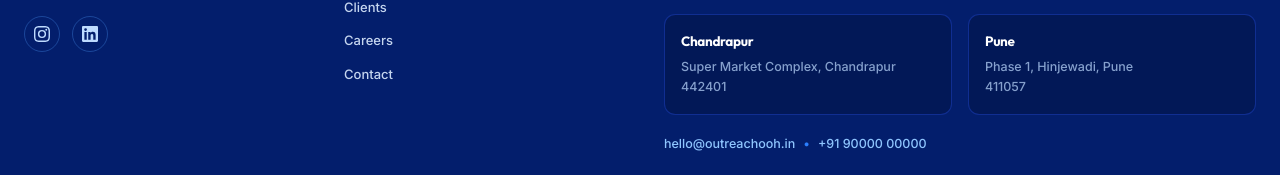
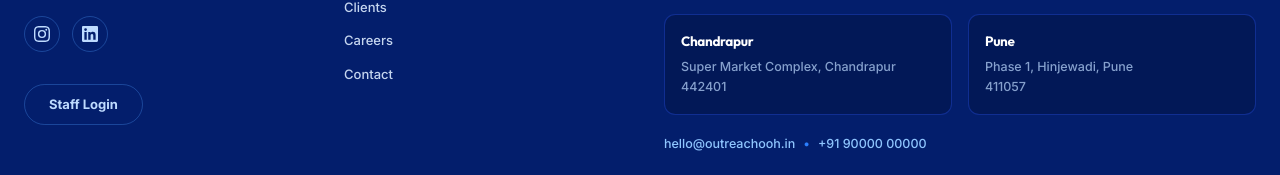
Before and after one commit to 9125aditya/Hording-dashboard, a Next.js app: page / in a window 1280 px wide. Shown: the part 2143-2318 px from the top of the page. Built offline with nearby package versions, Linux system fonts and the light colour scheme; no server answers.

Commit message:
feat: added login button to footer

```diff
--- a/src/app/(public)/layout.tsx
+++ b/src/app/(public)/layout.tsx
@@ -87,6 +87,11 @@ export default async function PublicLayout({ children }: { children: ReactNode }
                   <svg className="h-4 w-4" fill="currentColor" viewBox="0 0 24 24"><path d="M20.447 20.452h-3.554v-5.569c0-1.328-.027-3.037-1.852-3.037-1.853 0-2.136 1.445-2.136 2.939v5.667H9.351V9h3.414v1.561h.046c.477-.9 1.637-1.85 3.37-1.85 3.601 0 4.267 2.37 4.267 5.455v6.286zM5.337 7.433a2.062 2.062 0 01-2.063-2.065 2.064 2.064 0 112.063 2.065zm1.782 13.019H3.555V9h3.564v11.452zM22.225 0H1.771C.792 0 0 .774 0 1.729v20.542C0 23.227.792 24 1.771 24h20.451C23.2 24 24 23.227 24 22.271V1.729C24 .774 23.2 0 22.222 0h.003z"/></svg>
                 </a>
               </div>
+              <div className="mt-8">
+                <Link href="/login" className="inline-flex items-center justify-center px-6 py-2.5 rounded-full border border-blue-400/30 text-blue-200 font-bold text-[13px] hover:bg-white/10 hover:text-white transition-colors">
+                  Staff Login
+                </Link>
+              </div>
             </div>
 
             {/* Quick Links */}
```
